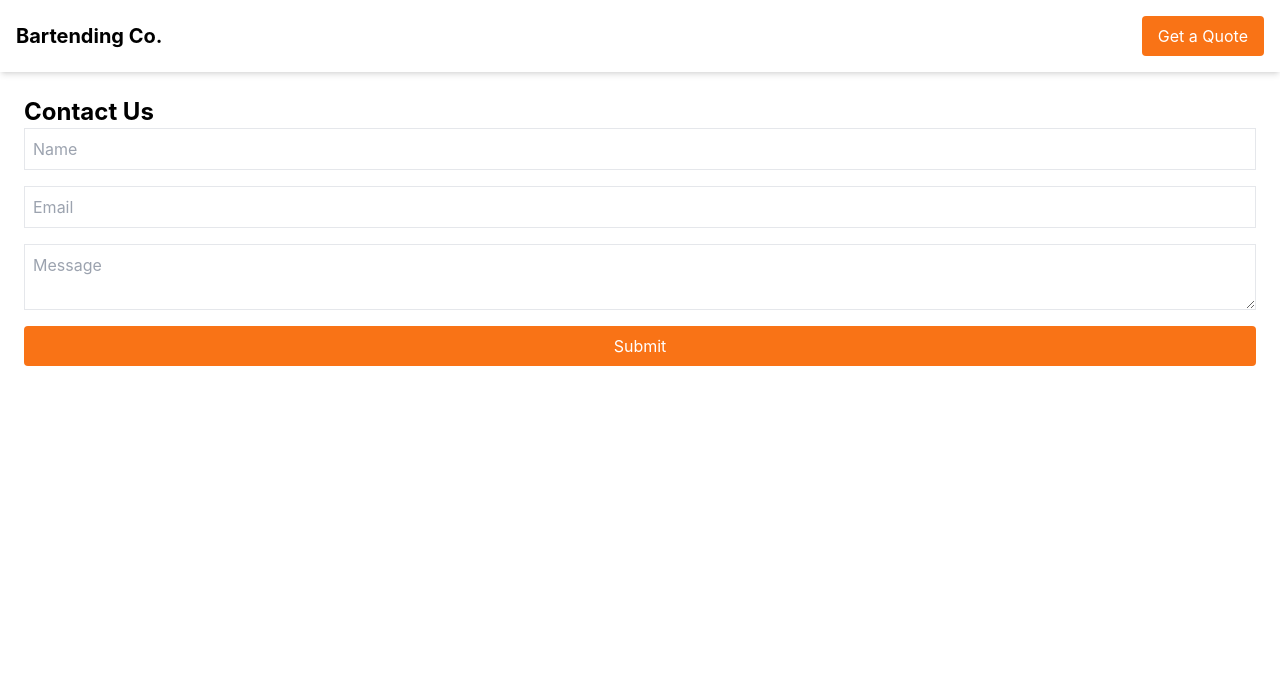
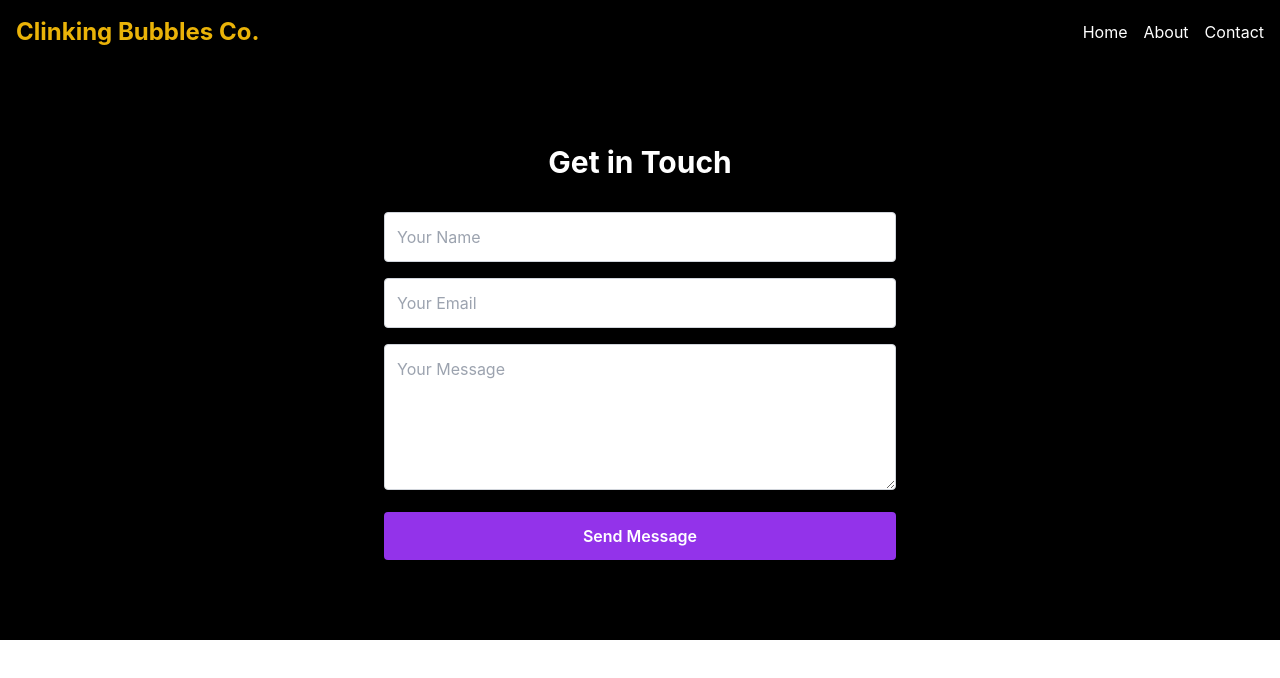
Before and after one commit to fctico11/clinkingbubbles, a React (Create React App) app: page /contact in a window 1280 px wide. Shown: the top 678 px of the page. Built offline with nearby package versions, Linux system fonts and the light colour scheme.

Commit message:
restructure of pages and initial setups

```diff
--- a/package.json
+++ b/package.json
@@ -10,6 +10,7 @@
     "axios": "^1.8.3",
     "react": "^19.0.0",
     "react-dom": "^19.0.0",
+    "react-router-dom": "^7.3.0",
     "react-scripts": "5.0.1",
     "web-vitals": "^2.1.4"
   },
--- a/public/index.html
+++ b/public/index.html
@@ -24,7 +24,7 @@
       work correctly both with client-side routing and a non-root public URL.
       Learn how to configure a non-root public URL by running `npm run build`.
     -->
-    <title>React App</title>
+    <title>Clinking Bubbles</title>
   </head>
   <body>
     <noscript>You need to enable JavaScript to run this app.</noscript>
--- a/src/App.js
+++ b/src/App.js
@@ -1,14 +1,20 @@
+// src/App.js
 import React from "react";
-import Navbar from "./components/Navbar";
-import ContactForm from "./components/ContactForm";
+import { BrowserRouter as Router, Routes, Route } from "react-router-dom";
+import Home from "./pages/Home";
+import About from "./pages/About";
+import Contact from "./pages/Contact";
 
-const App = () => {
-    return (
-        <div>
-            <Navbar />
-            <ContactForm />
-        </div>
-    );
-};
+function App() {
+  return (
+    <Router>
+      <Routes>
+        <Route path="/" element={<Home />} />
+        <Route path="/about" element={<About />} />
+        <Route path="/contact" element={<Contact />} />
+      </Routes>
+    </Router>
+  );
+}
 
 export default App;
--- a/src/components/ContactForm.js
+++ b/src/components/ContactForm.js
@@ -1,9 +1,10 @@
+// src/components/ContactForm.js
 import React, { useState } from "react";
 import axios from "axios";
 
 const ContactForm = () => {
   const [formData, setFormData] = useState({ name: "", email: "", message: "" });
-    const [success, setSuccess] = useState(null);
+  const [feedback, setFeedback] = useState("");
 
   const handleChange = (e) => {
     setFormData({ ...formData, [e.target.name]: e.target.value });
@@ -13,23 +14,46 @@ const ContactForm = () => {
     e.preventDefault();
     try {
       await axios.post("/api/sendEmail", formData);
-            setSuccess("Your message has been sent!");
+      setFeedback("Your message has been sent!");
     } catch (error) {
-            setSuccess("Failed to send message.");
+      setFeedback("There was an error sending your message. Please try again.");
     }
   };
 
   return (
-        <div className="p-6">
-            <h2 className="text-2xl font-bold">Contact Us</h2>
-            <form onSubmit={handleSubmit} className="flex flex-col space-y-4">
-                <input className="border p-2" type="text" name="name" placeholder="Name" onChange={handleChange} required />
-                <input className="border p-2" type="email" name="email" placeholder="Email" onChange={handleChange} required />
-                <textarea className="border p-2" name="message" placeholder="Message" onChange={handleChange} required></textarea>
-                <button className="bg-orange-500 text-white px-4 py-2 rounded">Submit</button>
-                {success && <p className="text-green-500">{success}</p>}
+    <section className="py-20 px-4 bg-black text-white">
+      <h2 className="text-3xl font-bold text-center mb-8">Get in Touch</h2>
+      <form onSubmit={handleSubmit} className="max-w-lg mx-auto space-y-4">
+        <input
+          type="text"
+          name="name"
+          placeholder="Your Name"
+          className="w-full p-3 rounded border border-gray-300 text-black"
+          onChange={handleChange}
+          required
+        />
+        <input
+          type="email"
+          name="email"
+          placeholder="Your Email"
+          className="w-full p-3 rounded border border-gray-300 text-black"
+          onChange={handleChange}
+          required
+        />
+        <textarea
+          name="message"
+          placeholder="Your Message"
+          className="w-full p-3 rounded border border-gray-300 text-black"
+          rows="5"
+          onChange={handleChange}
+          required
+        ></textarea>
+        <button type="submit" className="w-full bg-purple-600 hover:bg-purple-700 text-white p-3 rounded font-semibold">
+          Send Message
+        </button>
+        {feedback && <p className="text-center mt-4">{feedback}</p>}
       </form>
-        </div>
+    </section>
   );
 };
 
--- a/src/components/HeroSection.js
+++ b/src/components/HeroSection.js
@@ -0,0 +1,16 @@
+// src/components/HeroSection.js
+import React from "react";
+
+const HeroSection = () => {
+  return (
+    <section className="bg-black text-white py-20 px-4 text-center">
+      <h1 className="text-4xl md:text-6xl font-bold mb-4">Elevate Your Experience</h1>
+      <p className="text-xl md:text-2xl mb-8">Luxury bartending services that dazzle and delight.</p>
+      <button className="bg-yellow-500 text-black font-semibold px-6 py-3 rounded-full hover:bg-yellow-600">
+        Book Now
+      </button>
+    </section>
+  );
+};
+
+export default HeroSection;
--- a/src/components/Navbar.js
+++ b/src/components/Navbar.js
@@ -1,12 +1,18 @@
+// src/components/Navbar.js
 import React from "react";
+import { Link } from "react-router-dom";
 
 const Navbar = () => {
-    return (
-        <nav className="bg-white shadow-md p-4 flex justify-between items-center">
-            <h1 className="text-xl font-bold">Bartending Co.</h1>
-            <button className="bg-orange-500 text-white px-4 py-2 rounded">Get a Quote</button>
-        </nav>
-    );
+  return (
+    <nav className="bg-black text-white p-4 flex justify-between items-center">
+      <div className="text-2xl font-bold text-yellow-500">Clinking Bubbles Co.</div>
+      <div className="space-x-4">
+        <Link to="/" className="hover:text-yellow-500">Home</Link>
+        <Link to="/about" className="hover:text-yellow-500">About</Link>
+        <Link to="/contact" className="hover:text-yellow-500">Contact</Link>
+      </div>
+    </nav>
+  );
 };
 
 export default Navbar;
--- a/src/components/Services.js
+++ b/src/components/Services.js
@@ -0,0 +1,26 @@
+// src/components/Services.js
+import React from "react";
+
+const Services = () => {
+  return (
+    <section className="py-20 px-4 bg-white text-black">
+      <h2 className="text-3xl font-bold text-center mb-12">Our Services</h2>
+      <div className="grid grid-cols-1 md:grid-cols-3 gap-8">
+        <div className="border p-6 rounded-lg shadow hover:shadow-lg transition">
+          <h3 className="text-2xl font-semibold mb-4">Private Parties</h3>
+          <p>Personalized bartending services for an intimate, memorable event.</p>
+        </div>
+        <div className="border p-6 rounded-lg shadow hover:shadow-lg transition">
+          <h3 className="text-2xl font-semibold mb-4">Corporate Events</h3>
+          <p>Elevate your corporate gatherings with tailored cocktail experiences.</p>
+        </div>
+        <div className="border p-6 rounded-lg shadow hover:shadow-lg transition">
+          <h3 className="text-2xl font-semibold mb-4">Weddings</h3>
+          <p>Add a touch of luxury to your special day with bespoke cocktail menus.</p>
+        </div>
+      </div>
+    </section>
+  );
+};
+
+export default Services;
--- a/src/pages/About.js
+++ b/src/pages/About.js
@@ -0,0 +1,21 @@
+// src/pages/About.js
+import React from "react";
+import Navbar from "../components/Navbar";
+
+const About = () => {
+  return (
+    <div>
+      <Navbar />
+      <section className="py-20 px-4 bg-white text-black">
+        <div className="max-w-3xl mx-auto">
+          <h1 className="text-4xl font-bold mb-4">About Us</h1>
+          <p className="text-lg">
+            Welcome to Bartending Co.—where luxury meets impeccable service. Our experienced team brings creativity, elegance, and sophistication to every event, ensuring an unforgettable experience.
+          </p>
+        </div>
+      </section>
+    </div>
+  );
+};
+
+export default About;
--- a/src/pages/Contact.js
+++ b/src/pages/Contact.js
@@ -0,0 +1,15 @@
+// src/pages/Contact.js
+import React from "react";
+import Navbar from "../components/Navbar";
+import ContactForm from "../components/ContactForm";
+
+const Contact = () => {
+  return (
+    <div>
+      <Navbar />
+      <ContactForm />
+    </div>
+  );
+};
+
+export default Contact;
--- a/src/pages/Home.js
+++ b/src/pages/Home.js
@@ -0,0 +1,17 @@
+// src/pages/Home.js
+import React from "react";
+import Navbar from "../components/Navbar";
+import HeroSection from "../components/HeroSection";
+import Services from "../components/Services";
+
+const Home = () => {
+  return (
+    <div>
+      <Navbar />
+      <HeroSection />
+      <Services />
+    </div>
+  );
+};
+
+export default Home;
```
Also changed, not shown: 1 other file (tests, documents, lock files or other folders). Lines whose indentation alone changed are shown as unchanged.
